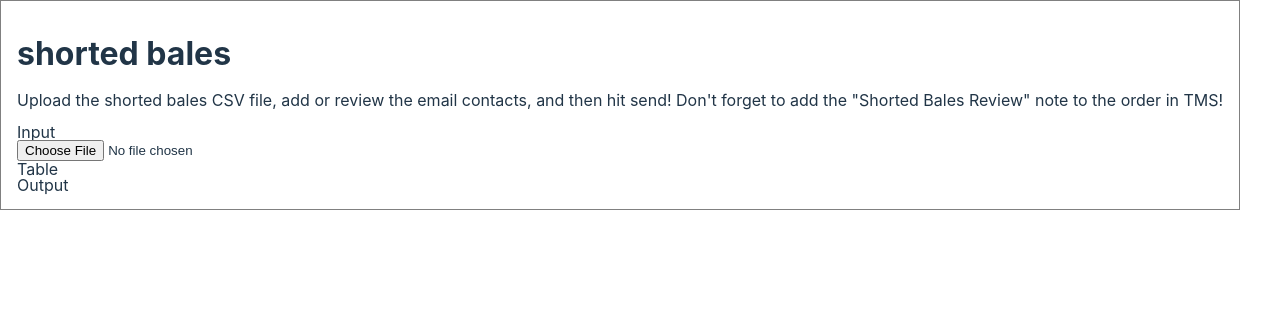
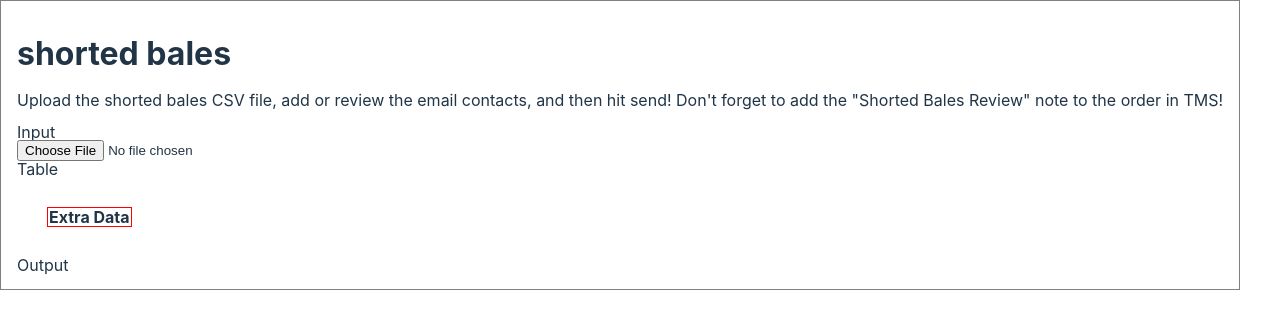
Before and after one commit to treavorwills/shorted-bales, a React (Vite) app: page / in a window 1280 px wide. Shown: the top 328 px of the page. Built offline with nearby package versions, Linux system fonts and the light colour scheme.

Commit message:
add extra data to table

```diff
--- a/src/components/Table.jsx
+++ b/src/components/Table.jsx
@@ -1,11 +1,83 @@
+import React, { useState, useEffect } from "react";
+
 function Table({ fileContents }) {
+  const [tableData, setTableData] = useState([]);
+
+  useEffect(() => {
+    const parsedData = parseCSVData(fileContents);
+    setTableData(parsedData);
+  }, [fileContents]);
+
+  const parseCSVData = (csvData) => {
+    // split into rows
+    const rows = csvData.split("\n");
+
+    // define the header row
+    const headers = rows[0].split(',');
+
+    // remove header row
+    rows.shift();
+
+    // parse each row into an array of objects
+    const data = rows.map((row) => {
+      const rowData = row.split(",");
+
+      // create header object with header values as keys
+      return headers.reduce((obj, header, index) => {
+        obj[header] = rowData[index];
+        return obj;
+      }, {});
+    });
+
+    return data;
+  };
+
+  const handleExtraDataChange = (event, rowIndex) => {
+    const { name, value } = event.target;
+
+    // update the row with the new data
+    setTableData((prevData) => {
+      const updatedData = [...prevData];
+      updatedData[rowIndex][name] = value;
+      return updatedData;
+    });
+  };
 
   return (
     <>
-    <div>Table</div>
-    <div>{fileContents}</div>
+      <div>Table</div>
+      <div>{fileContents}</div>
+      <div>
+        <table>
+          <thead>
+            <tr>
+              {Object.keys(tableData[0] || {}).map((header) => (
+                <th key={header}>{header}</th>
+              ))}
+              <th>Extra Data</th>
+            </tr>
+          </thead>
+          <tbody>
+            {tableData.map((row, rowIndex) => (
+              <tr key={rowIndex}>
+                {Object.values(row).map((value, colIndex) => (
+                  <td key={colIndex}>{value}</td>
+                ))}
+                <td>
+                  <input
+                    type="text"
+                    name="extraData"
+                    value={row.extraData || ""}
+                    onChange={(e) => handleExtraDataChange(e, rowIndex)}
+                  />
+                </td>
+              </tr>
+            ))}
+          </tbody>
+        </table>
+      </div>
     </>
-  )
+  );
 }
 
 export default Table;
```
